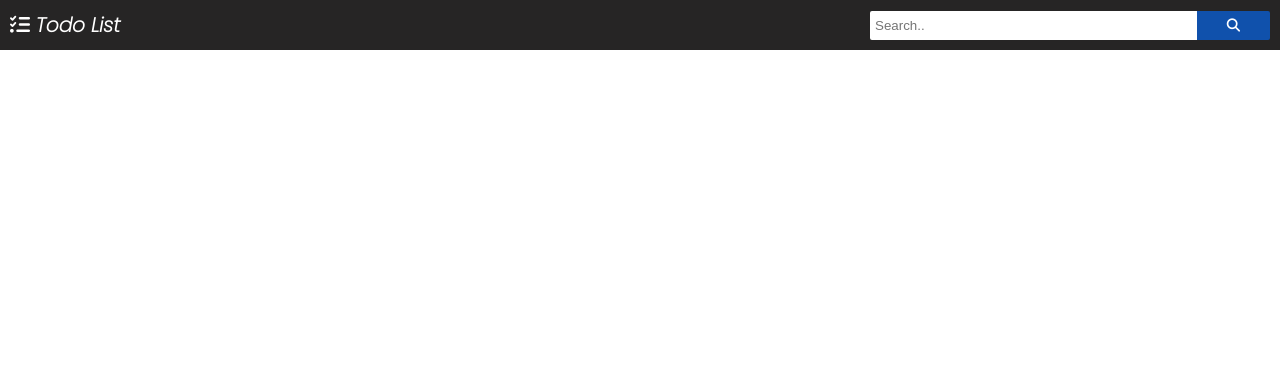
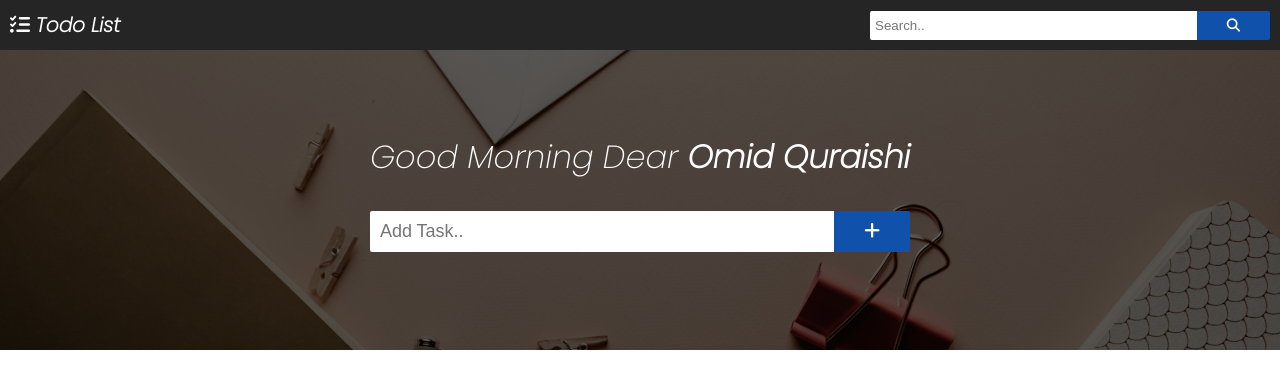
Before and after one commit to OmidQuraishi/Todo-List, a plain HTML site: page index.html in a window 1280 px wide. Drawn offline with Linux system fonts and the light colour scheme.

Commit message:
add banner

```diff
--- a/css/style.css
+++ b/css/style.css
@@ -26,33 +26,80 @@ nav {
   align-items: center;
   background-color: var(--primary);
   padding: 10px 10px;
+  position: sticky;
+  top: 0;
 }
 nav a {
   font-size: 20px;
   color: var(--textLight);
   font-weight: 800;
 }
-nav .search {
+.search {
   display: flex;
   align-items: center;
   width: 400px;
 }
-nav .search input,
+.search input,
 .btn {
   padding: 7px 5px;
   border: none;
   border-radius: 2px 0 0 2px;
   outline: none;
   background-color: var(--textLight);
-  color: var(--textLight);
 }
-nav .search input {
+.search input {
   width: 100%;
 }
-nav .search .btn {
+.search .btn {
   border-radius: 0 2px 2px 0;
   border-color: var(--btn);
   padding-inline: 30px;
   background-color: var(--btn);
+  color: var(--textLight);
 }
 /* end navbar */
+/* banner */
+header {
+  background-image: linear-gradient(to right, #0009, #0009),
+    url("../imgs/pexels-polina-kovaleva-5717479.jpg");
+  background-position: center;
+  background-size: cover;
+  background-repeat: no-repeat;
+  background-attachment: fixed;
+  display: flex;
+  justify-content: center;
+  align-items: center;
+  height: 300px;
+}
+header .banner h1 {
+  font-weight: 400;
+  color: var(--textLight);
+  padding: 10px 0;
+  text-align: center;
+}
+.banner h1 span {
+  font-weight: 700;
+}
+.form {
+  padding-top: 20px;
+  width: 100%;
+}
+.form input,
+.form .btn {
+  padding: 10px 10px;
+  font-size: 18px;
+}
+.form .btn {
+  padding-inline: 30px;
+}
+.form .btn {
+  color: var(--textLight);
+}
+.message {
+  color: red;
+  font-size: 15px;
+  padding: 5px 0;
+  display: inline-block;
+  opacity: 0;
+}
+/* end banner */
--- a/index.html
+++ b/index.html
@@ -14,17 +14,30 @@
   </head>
   <body>
     <!-- navbar -->
+    <nav>
+      <a href="#"><i class="fa fa-tasks" aria-hidden="true"></i> Todo List</a>
+      <div class="search">
+        <input type="text" placeholder="Search.." />
+        <button class="btn">
+          <i class="fa fa-search" aria-hidden="true"></i>
+        </button>
+      </div>
+    </nav>
+    <!-- /navbar -->
+    <!-- header -->
     <header>
-      <nav>
-        <a href="#"><i class="fa fa-tasks" aria-hidden="true"></i> Todo List</a>
-        <div class="search">
-          <input type="text" placeholder="Search.." />
+      <div class="banner">
+        <h1>Good Morning Dear <span class="user">Omid Quraishi</span></h1>
+        <div class="form search">
+          <input type="text" placeholder="Add Task.." />
           <button class="btn">
-            <i class="fa fa-search" aria-hidden="true"></i>
+            <i class="fa fa-plus" aria-hidden="true"></i>
           </button>
         </div>
-      </nav>
+        <span class="message"></span>
+      </div>
     </header>
-    <!-- /navbar -->
+
+    <!-- /header -->
   </body>
 </html>
```
Also changed, not shown: imgs/pexels-polina-kovaleva-5717479.jpg (added).
